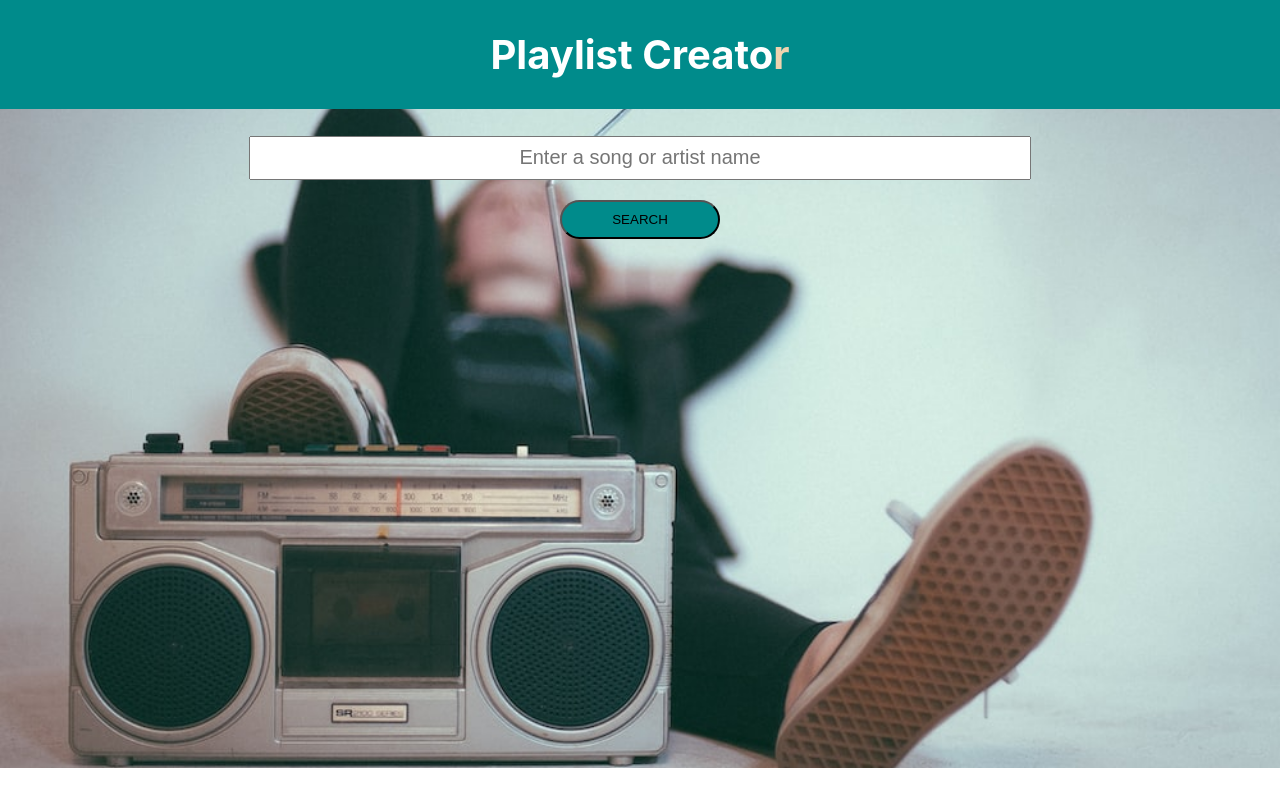
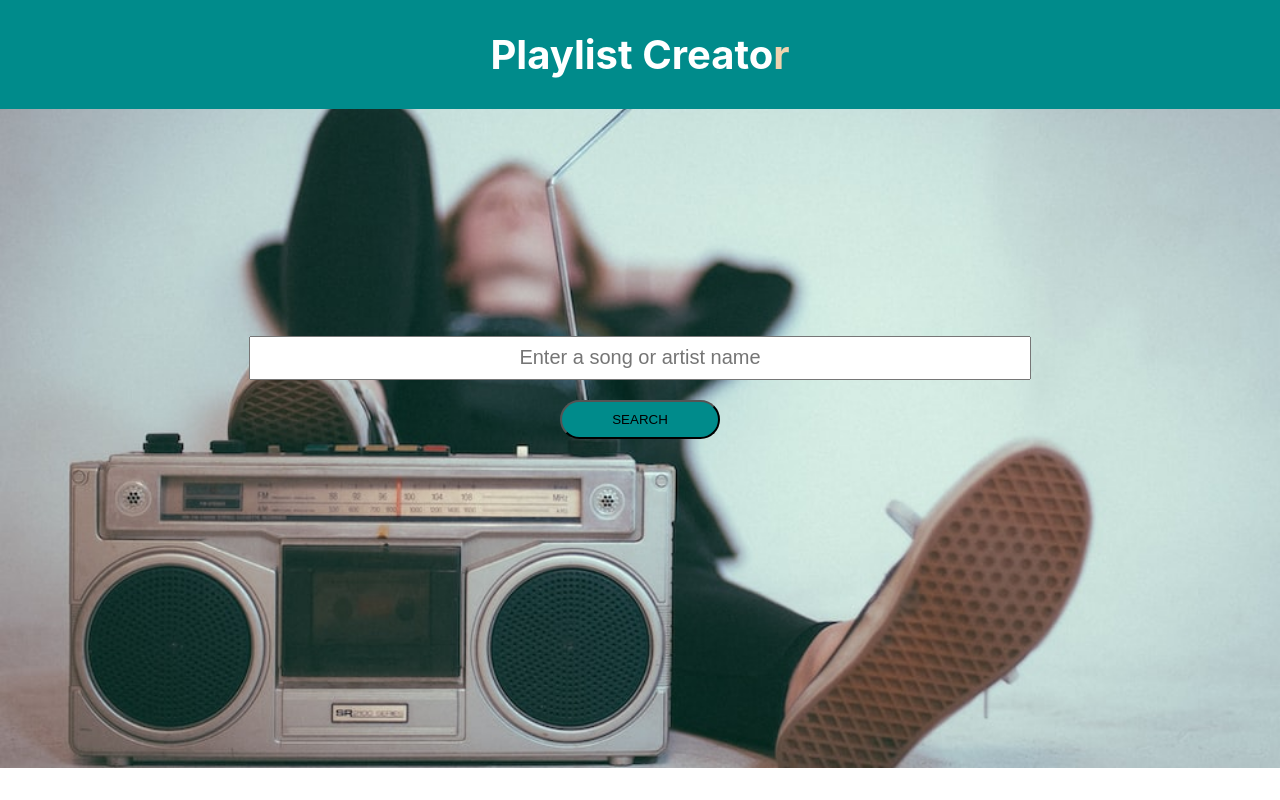
Before and after one commit to RadriaansNES/playC, a React (Create React App) app: page / in a window 1280 px wide. Built offline with nearby package versions, Linux system fonts and the light colour scheme; no server answers.

Commit message:
Revision of initial screen

```diff
--- a/src/App.css
+++ b/src/App.css
@@ -21,6 +21,10 @@ h1 {
   width: auto;
   margin-top: 50px;
   height: auto;
+}
+
+.initial input {
+  margin-top:200px;
 }
 
 .results, .playlist {
--- a/src/App.js
+++ b/src/App.js
@@ -16,11 +16,13 @@ function App() {
   const [returnedInfo, setReturnedInfo] = useState([]);
   const [tracklistData, setTracklistData] = useState([]);
   const [showContent, setShowContent] = useState(false);
+  const [showInitial, setShowInitial] = useState(true);
 
   //Functions to be used in other componenets
   const handleSearch = () => {
     Search(searchQuery, accessToken, setReturnedInfo);
     setShowContent(true);
+    setShowInitial(false);
   };
 
   const handleClearInput = () => {
@@ -42,6 +44,8 @@ function App() {
   //frame
   return (
     <div className="App">
+      {showInitial && (
+      <div className='initial'>
         <ColorChangingTitle />
         <SearchBar
           searchQuery={searchQuery}
@@ -53,7 +57,23 @@ function App() {
           handleSearch={handleSearch}
           clearInput={handleClearInput}
         />
+      </div>
+      )}
+
+
       {showContent && (
+        <div className='postwrap'>
+          <ColorChangingTitle />
+          <SearchBar
+            searchQuery={searchQuery}
+            setSearchQuery={setSearchQuery}
+            handleSearch={handleSearch}
+            clearInput={handleClearInput}
+          />
+          <SearchButton
+            handleSearch={handleSearch}
+            clearInput={handleClearInput}
+          />
           <div className="content">
             <div className="results">
               <h2>Results</h2>
@@ -65,6 +85,7 @@ function App() {
               <SaveToSpotify />
             </div>
           </div>
+        </div>
       )}
     </div>
   );
```
Lines whose indentation alone changed are shown as unchanged.
